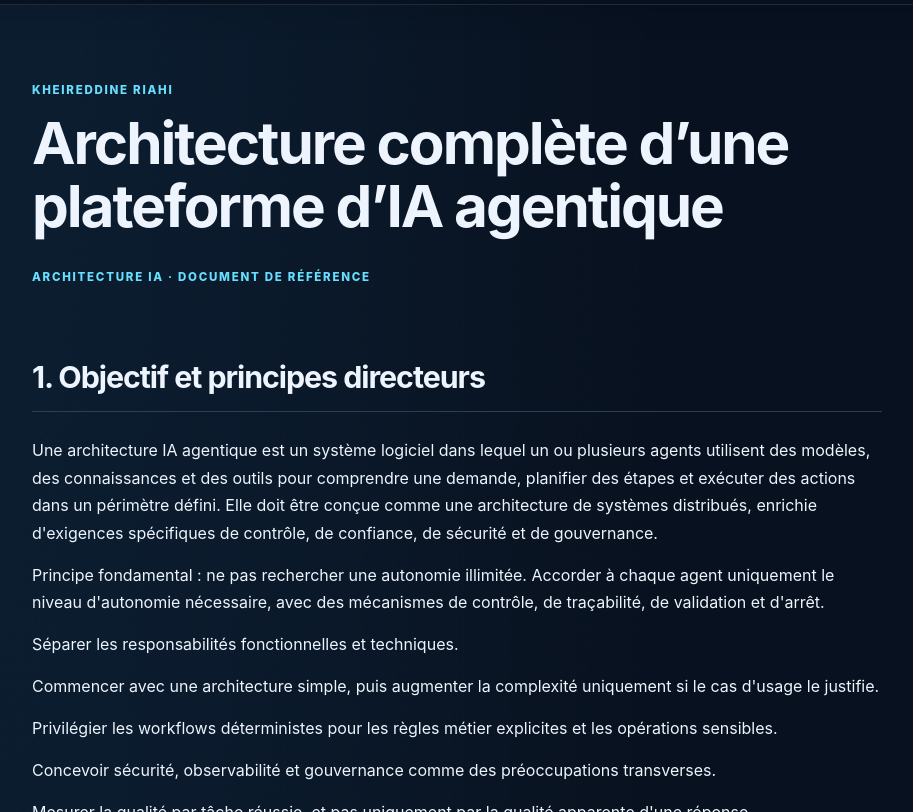
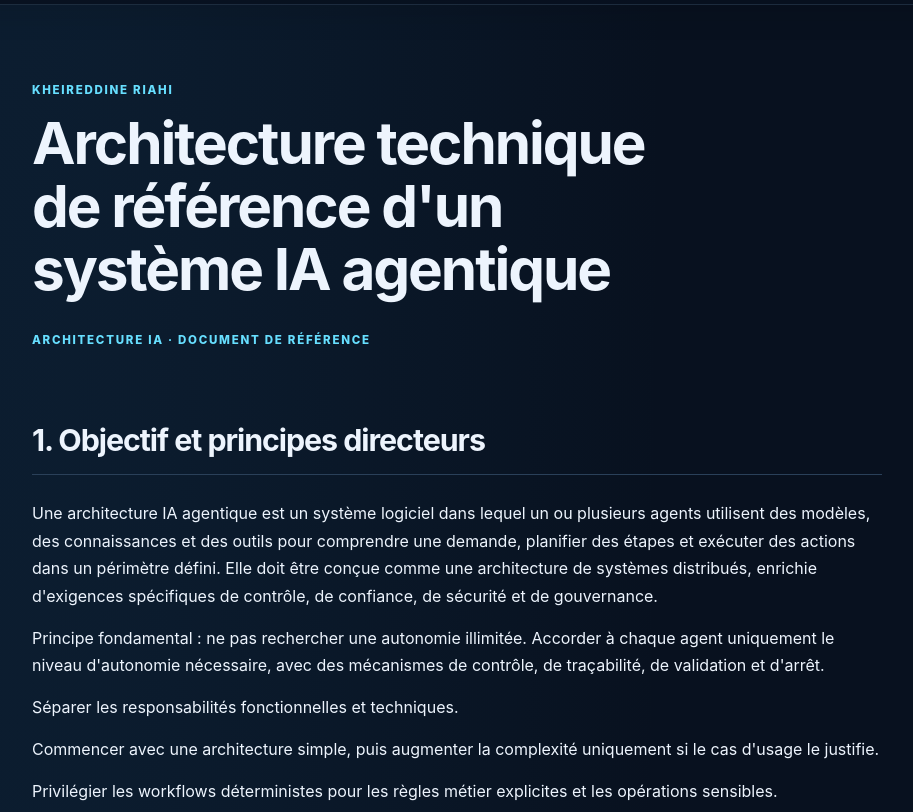
Before and after one commit to KRiahi345/kriahi, a Jekyll site: the page built from ressource-architecture-agentique-complete.md, in a window 1280 px wide and 900 px high, cut to the strip 88-900 px from the top of the window. Shown: the whole strip, without its empty margins (183-1096 px from the left). Built offline with Jekyll 4.4.1, drawn with Linux system fonts in a browser that asks for light colours.

Commit message:
Update agentic architecture resource title

```diff
--- a/ressource-architecture-agentique-complete.md
+++ b/ressource-architecture-agentique-complete.md
@@ -1,6 +1,6 @@
 ---
 layout: page
-title: "Architecture complète d’une plateforme d’IA agentique"
+title: "Architecture technique de référence d'un système IA agentique"
 permalink: /ressources/architecture-agentique-complete/
 render_with_liquid: false
 ---
```
